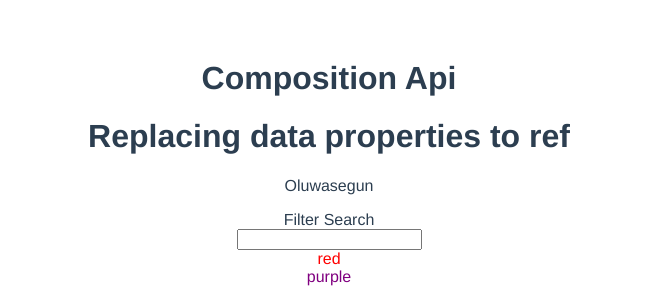
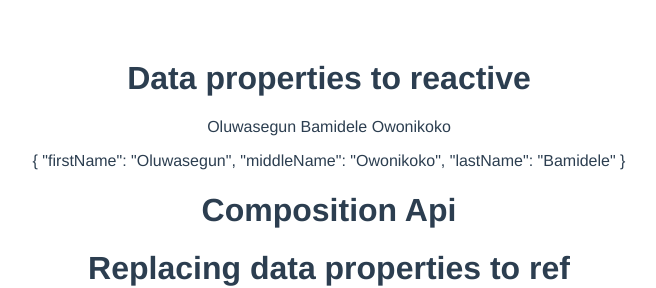
Before and after one commit to Optimist19/Vue-practise-2, a Vue app: page / in a window 1280 px wide. Shown: the top 288 px of the page, without its empty margins (311-967 px from the left). Built offline with nearby package versions, Linux system fonts and the light colour scheme; no server answers.

Commit message:
included reactive

```diff
--- a/src/App.vue
+++ b/src/App.vue
@@ -1,4 +1,5 @@
 <template>
+  <DataReactive />
   <CompApiDataToRef />
   <ColorMixIn />
   <DynaComp />
@@ -108,6 +109,7 @@ import CompVmodel from "./components/CompVmodel.vue";
 import DynaComp from "./components/DynaComp.vue";
 import ColorMixIn from "./components/Mixin.vue";
 import CompApiDataToRef from "./components/DataToRef.vue";
+import DataReactive from "./components/DataToReactive.vue";
 
 export default {
   name: "App",
@@ -165,6 +167,7 @@ export default {
     DynaComp,
     ColorMixIn,
     CompApiDataToRef,
+    DataReactive,
   },
   // beforeCreate() {
      // console.log("beforeCreate");
--- /dev/null
+++ b/src/components/DataToReactive.vue
@@ -0,0 +1,27 @@
+<template>
+  <h1>Data properties to reactive</h1>
+  <p>{{ react.firstName }} {{ react.lastName }} {{ react.middleName }}</p>
+  <p>{{ react }}</p>
+</template>
+
+<script>
+import {reactive}	from 'vue'
+export default {
+	name: "DataReactive",
+	setup(){
+		const react = reactive({
+			firstName: "Oluwasegun",
+			middleName: "Owonikoko",
+			lastName: "Bamidele",
+		})
+
+		return{
+			react
+		}
+	}
+}
+</script>
+
+<style>
+
+</style>
```
